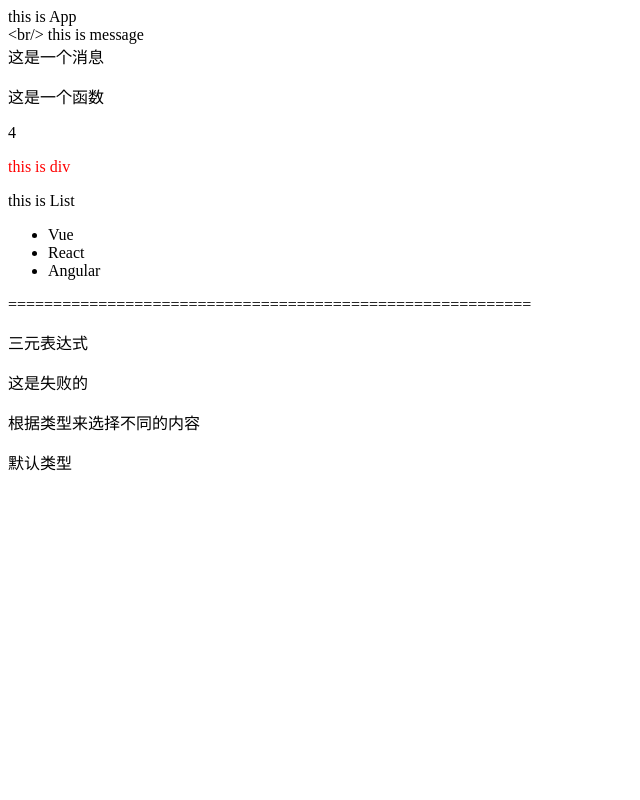
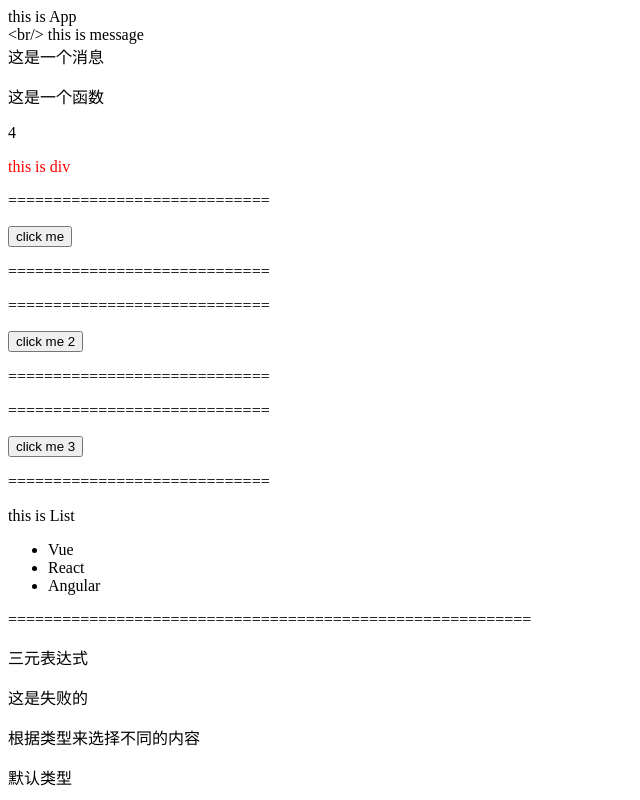
Before and after one commit to YiXiaoBaiLP/react-demo, a React (Create React App) app: page / in a window 1280 px wide. Shown: the whole page, without its empty margins (0-640 px from the left). Built offline with nearby package versions, Linux system fonts and the light colour scheme.

Commit message:
jsx 中使用事件

```diff
--- a/src/App.js
+++ b/src/App.js
@@ -3,6 +3,20 @@
  * @returns
  */
 function App() {
+  const handleClick = () => {
+    const num = 1;
+    console.log(num);
+  };
+
+  const handleClick2 = (e) => {
+    console.log(e);
+  };
+
+  const handleClick3 = (name, e) => {
+    alert(name);
+    console.log(name, e);
+  };
+
   const message = "这是一个消息";
   // const a = () => {
   //   return "测试函数";
@@ -37,6 +51,16 @@ function App() {
         */}
         <div style={{ color: "red" }}>this is div</div>
       </p>
+      <p>=============================</p>
+      <button onClick={handleClick}>click me </button>
+      <p>=============================</p>
+      <p>=============================</p>
+      <button onClick={handleClick2}>click me 2</button>
+      <p>=============================</p>
+      <p>=============================</p>
+      {/* 传递两个参数  */}
+      <button onClick={(e) => handleClick3("jack", e)}>click me 3</button>
+      <p>=============================</p>
     </div>
   );
 }
```
